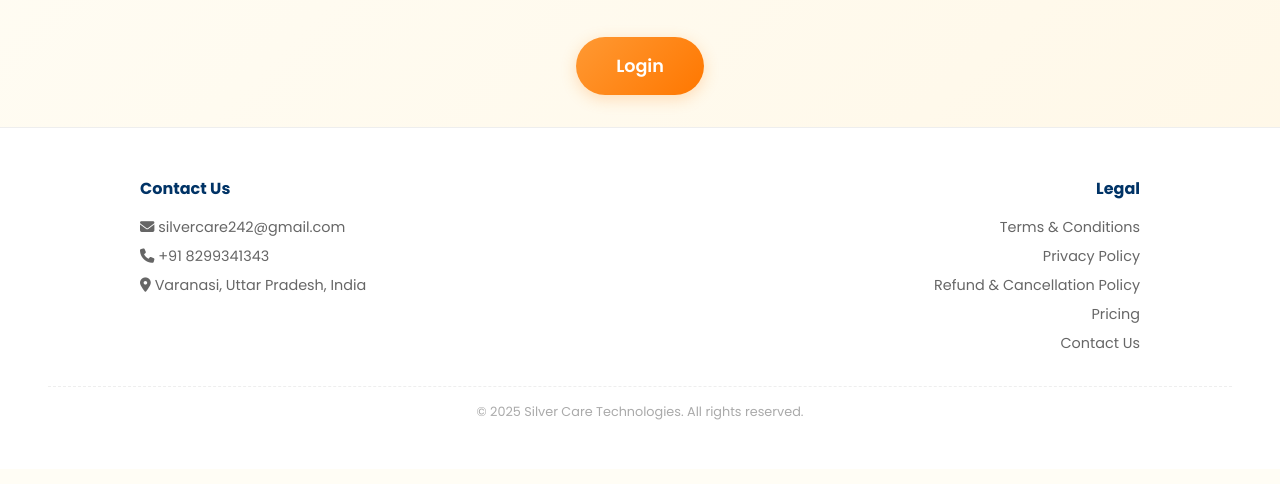
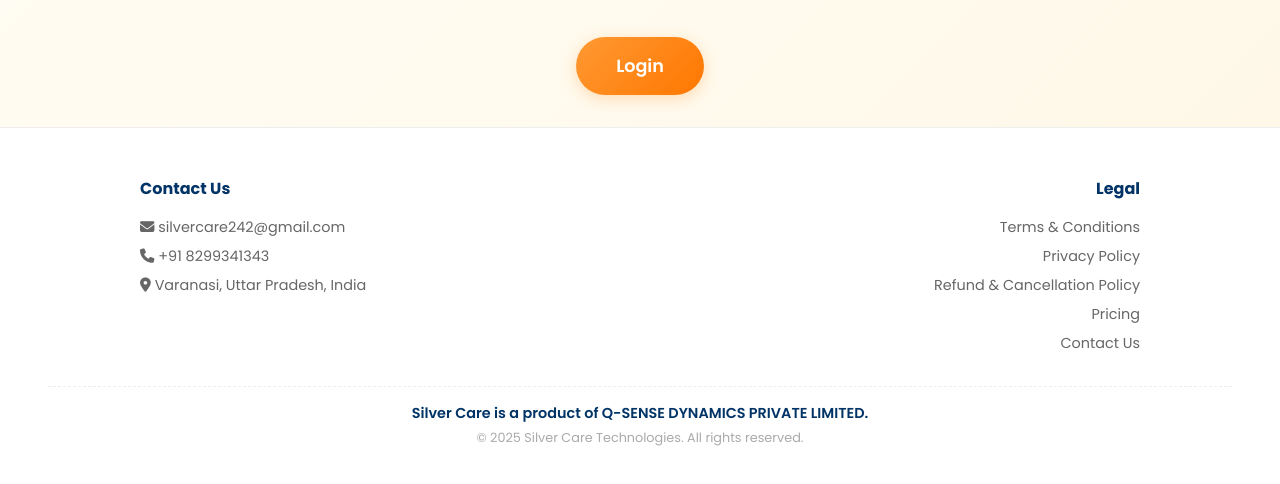
Before and after one commit to adityaaa-IIT-BHU/adisourabhsilver, a plain HTML site: page public/index.html in a window 1280 px wide. Shown: the part 388-872 px from the top of the page. Drawn offline with Linux system fonts and the light colour scheme; no server answers; a web font is replaced by a local one.

Commit message:
Update footer content and styling in index.html

```diff
--- a/public/index.html
+++ b/public/index.html
@@ -1015,9 +1015,14 @@
                     </div>
                 </div>
             </div>
-            <div
-                style="text-align: center; margin-top: 2rem; padding-top: 1rem; border-top: 1px dashed #eee; font-size: 0.8rem; color: #aaa;">
-                © 2025 Silver Care Technologies. All rights reserved.
+
+            <div style="text-align: center; margin-top: 2rem; padding-top: 1rem; border-top: 1px dashed #eee;">
+                <p style="color: #003366; font-weight: 600; font-size: 0.9rem; margin-bottom: 5px;">
+                    Silver Care is a product of Q-SENSE DYNAMICS PRIVATE LIMITED.
+                </p>
+                <p style="font-size: 0.8rem; color: #aaa;">
+                    © 2025 Silver Care Technologies. All rights reserved.
+                </p>
             </div>
         </footer>
     </div>
```
